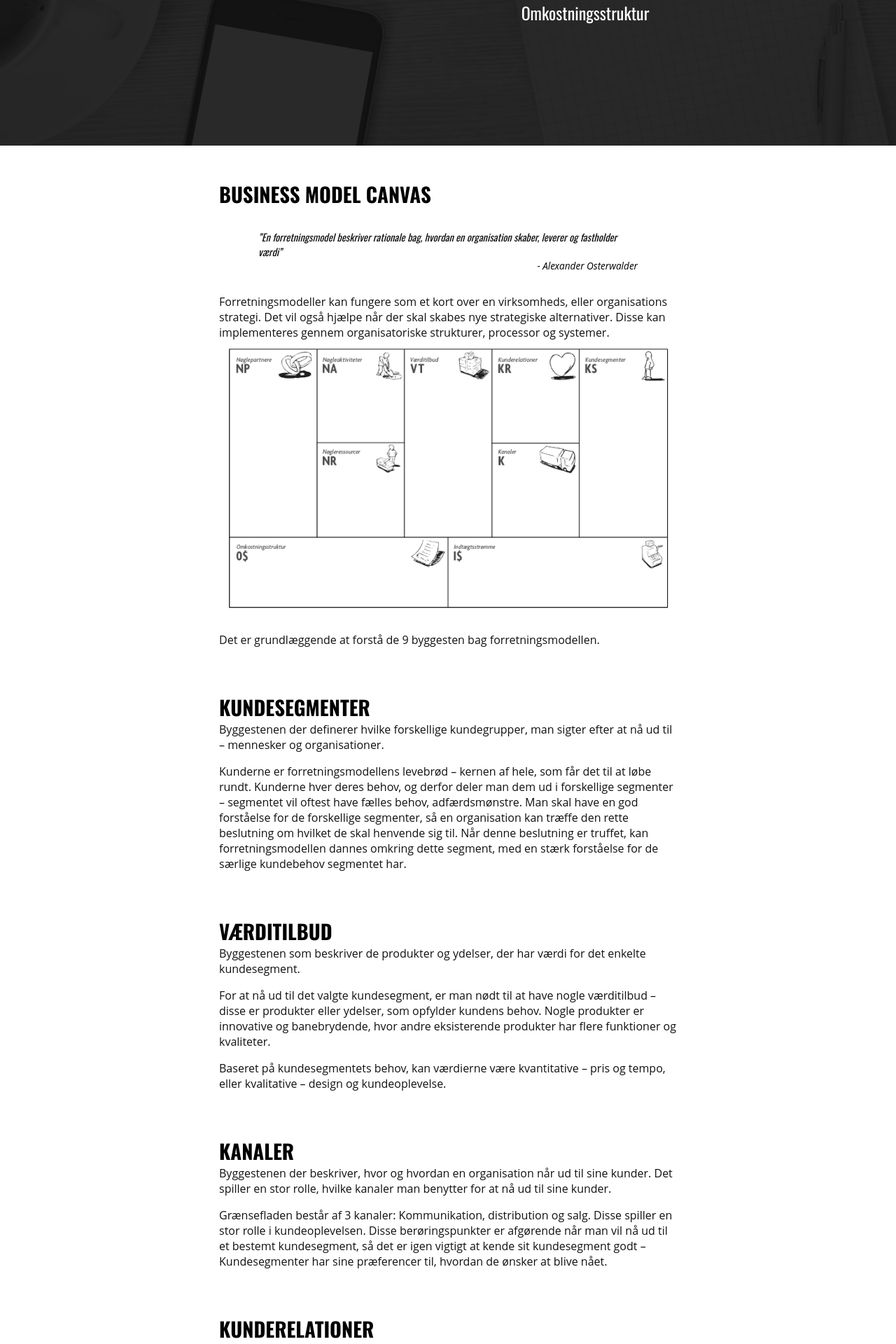
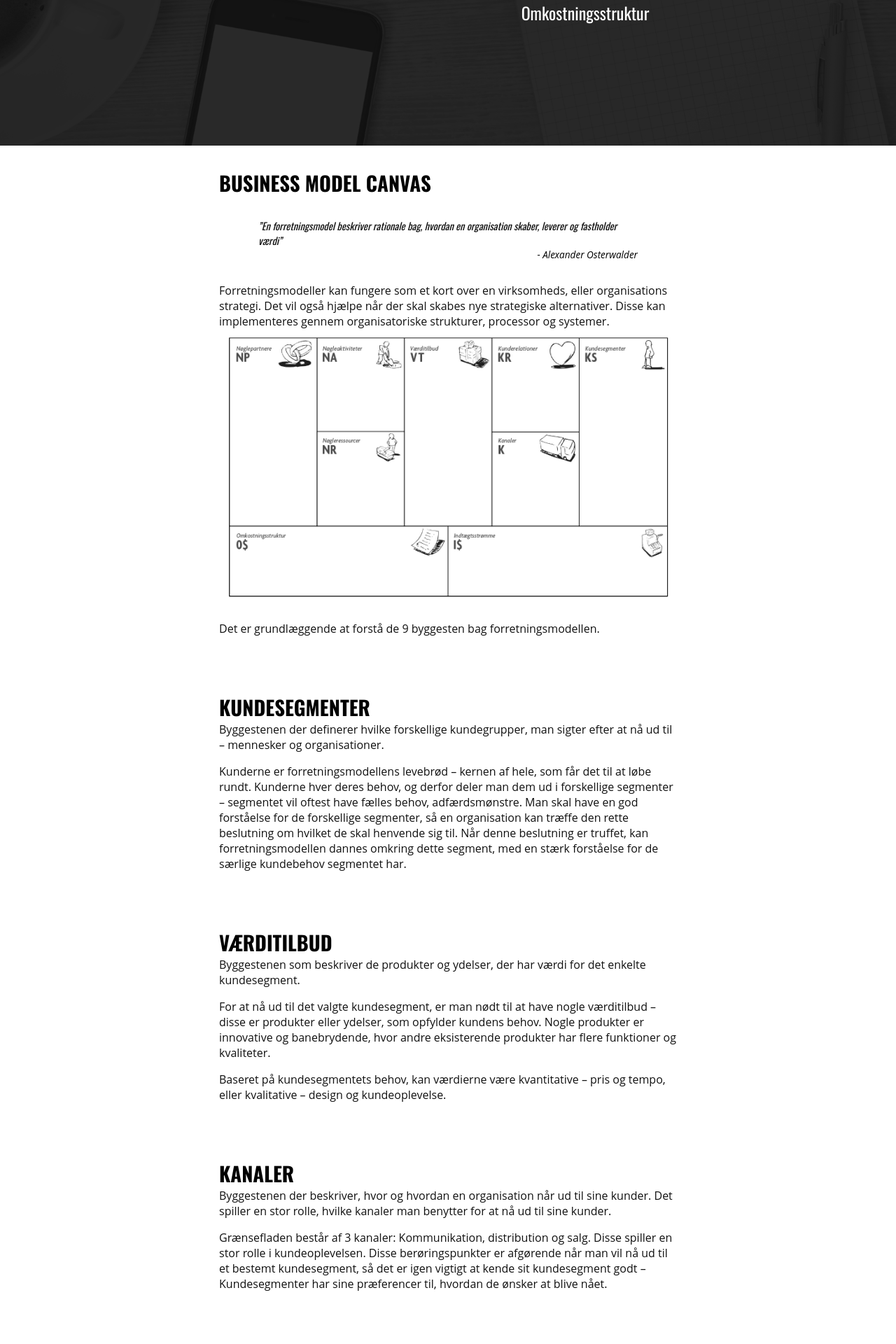
Before and after one commit to Fjollerup/Portfolio, a PHP site: page /bmc.php in a window 1280 px wide. Shown: the part 592-2512 px from the top of the page at 70% size. Run offline with PHP 8.4, Linux system fonts and the light colour scheme; some web fonts are replaced.

Commit message:
Jeg blander noget kakao nu, og du kan ikke stoppe mig github!

```diff
--- a/css/style.css
+++ b/css/style.css
@@ -396,7 +396,6 @@ FOOTER SECTION
     font-size: .8rem;
     padding: 2rem 0;
     line-height: 2.5;
-    margin: 3rem 0 0 0;
     text-transform: uppercase;
 }
 
@@ -1345,7 +1344,7 @@ EMNE SIDER
 }
 
     .emne__content .section {
-        padding: 3rem 3rem 0 3rem;
+        padding: 2rem 3rem 2rem 3rem;
     }
 
 .section .section__header h3 {
```
